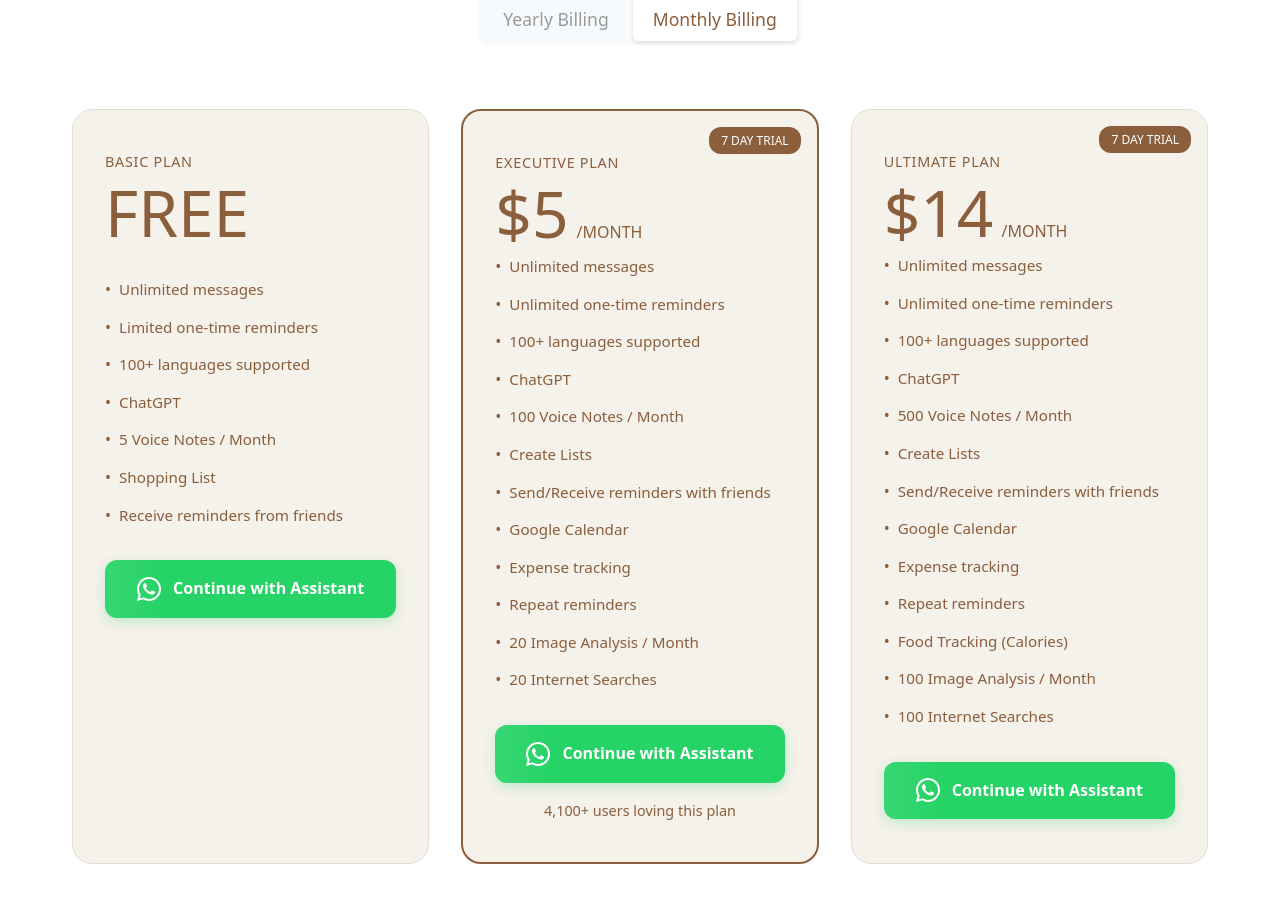
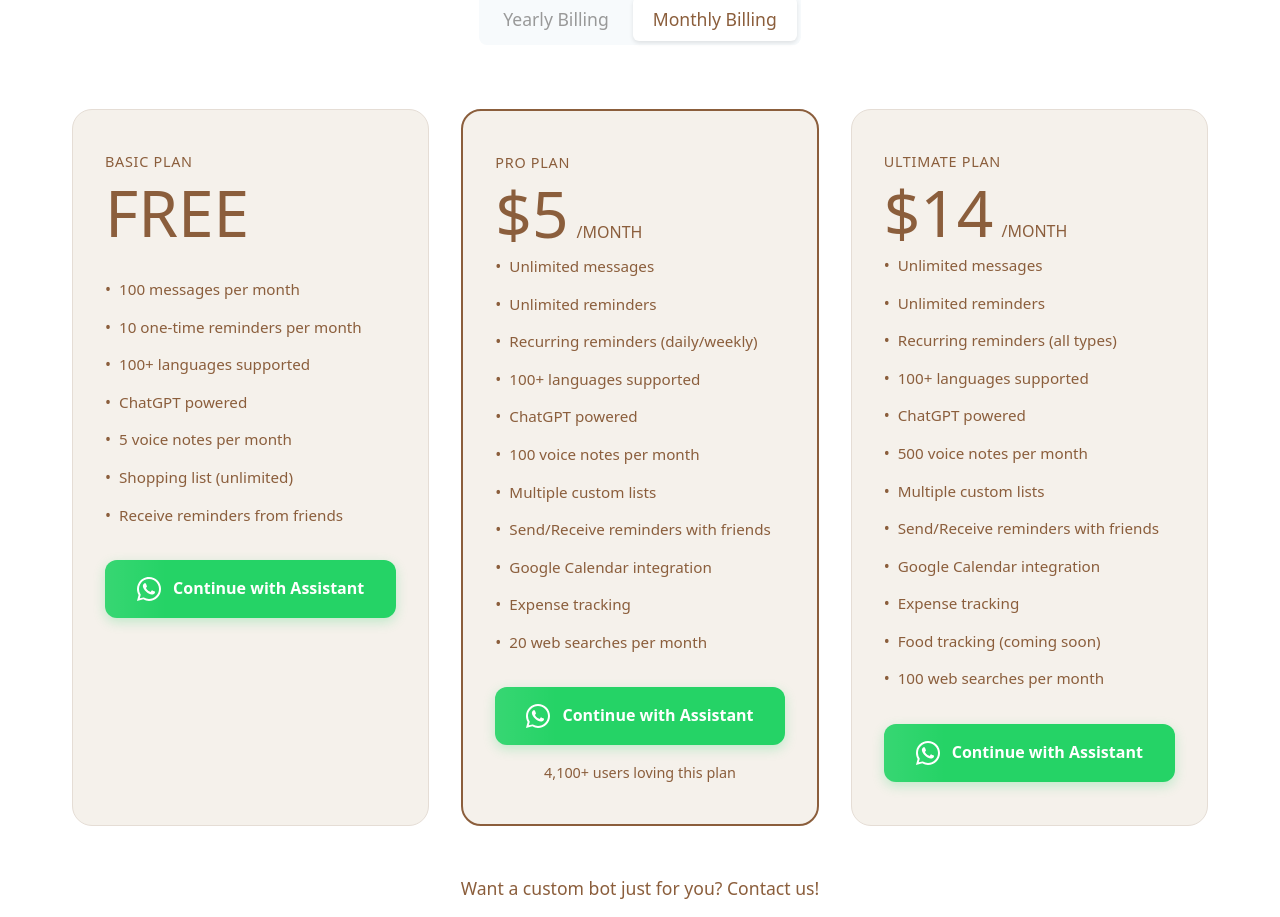
Before and after one commit to yairsabag/yaya-oauth-page, a Next.js app: page / in a window 1280 px wide. Shown: the part 2975-3892 px from the top of the page. Built offline with nearby package versions, Linux system fonts and the light colour scheme.

Commit message:
Update page.tsx

```diff
--- a/src/app/page.tsx
+++ b/src/app/page.tsx
@@ -710,11 +710,11 @@ export default function Home() {
   <div style={{ marginBottom: '2rem' }}>
     <div style={{ color: '#8B5E3C', marginBottom: '0.75rem', fontSize: '0.95rem', display: 'flex', alignItems: 'flex-start', gap: '8px' }}>
       <span style={{ color: '#8B5E3C', fontSize: '1rem' }}>•</span>
-                  Unlimited messages
+      100 messages per month
     </div>
     <div style={{ color: '#8B5E3C', marginBottom: '0.75rem', fontSize: '0.95rem', display: 'flex', alignItems: 'flex-start', gap: '8px' }}>
       <span style={{ color: '#8B5E3C', fontSize: '1rem' }}>•</span>
-                  Limited one-time reminders
+      10 one-time reminders per month
     </div>
     <div style={{ color: '#8B5E3C', marginBottom: '0.75rem', fontSize: '0.95rem', display: 'flex', alignItems: 'flex-start', gap: '8px' }}>
       <span style={{ color: '#8B5E3C', fontSize: '1rem' }}>•</span>
@@ -722,15 +722,15 @@ export default function Home() {
     </div>
     <div style={{ color: '#8B5E3C', marginBottom: '0.75rem', fontSize: '0.95rem', display: 'flex', alignItems: 'flex-start', gap: '8px' }}>
       <span style={{ color: '#8B5E3C', fontSize: '1rem' }}>•</span>
-                  ChatGPT
+      ChatGPT powered
     </div>
     <div style={{ color: '#8B5E3C', marginBottom: '0.75rem', fontSize: '0.95rem', display: 'flex', alignItems: 'flex-start', gap: '8px' }}>
       <span style={{ color: '#8B5E3C', fontSize: '1rem' }}>•</span>
-                  5 Voice Notes / Month
+      5 voice notes per month
     </div>
     <div style={{ color: '#8B5E3C', marginBottom: '0.75rem', fontSize: '0.95rem', display: 'flex', alignItems: 'flex-start', gap: '8px' }}>
       <span style={{ color: '#8B5E3C', fontSize: '1rem' }}>•</span>
-                  Shopping List
+      Shopping list (unlimited)
     </div>
     <div style={{ color: '#8B5E3C', marginBottom: '0.75rem', fontSize: '0.95rem', display: 'flex', alignItems: 'flex-start', gap: '8px' }}>
       <span style={{ color: '#8B5E3C', fontSize: '1rem' }}>•</span>
@@ -745,7 +745,7 @@ export default function Home() {
   />
 </div>
 
-            {/* Executive Plan */}
+{/* Pro Plan */}
 <div className="animate-on-scroll" style={{
   background: '#F5F1EB',
   borderRadius: '20px',
@@ -756,19 +756,6 @@ export default function Home() {
   transition: 'all 0.3s ease'
 }}>
   <div style={{
-                position: 'absolute',
-                top: '1rem',
-                right: '1rem',
-                background: '#8B5E3C',
-                color: 'white',
-                padding: '4px 12px',
-                borderRadius: '12px',
-                fontSize: '0.75rem',
-                fontWeight: '500'
-              }}>
-                7 DAY TRIAL
-              </div>
-              <div style={{
     fontSize: '0.9rem',
     color: '#8B5E3C',
     fontWeight: '500',
@@ -776,7 +763,7 @@ export default function Home() {
     textTransform: 'uppercase',
     letterSpacing: '0.05em'
   }}>
-                EXECUTIVE PLAN
+    PRO PLAN
   </div>
   <div style={{
     fontSize: '4rem',
@@ -798,7 +785,11 @@ export default function Home() {
     </div>
     <div style={{ color: '#8B5E3C', marginBottom: '0.75rem', fontSize: '0.95rem', display: 'flex', alignItems: 'flex-start', gap: '8px' }}>
       <span style={{ color: '#8B5E3C', fontSize: '1rem' }}>•</span>
-                  Unlimited one-time reminders
+      Unlimited reminders
+    </div>
+    <div style={{ color: '#8B5E3C', marginBottom: '0.75rem', fontSize: '0.95rem', display: 'flex', alignItems: 'flex-start', gap: '8px' }}>
+      <span style={{ color: '#8B5E3C', fontSize: '1rem' }}>•</span>
+      Recurring reminders (daily/weekly)
     </div>
     <div style={{ color: '#8B5E3C', marginBottom: '0.75rem', fontSize: '0.95rem', display: 'flex', alignItems: 'flex-start', gap: '8px' }}>
       <span style={{ color: '#8B5E3C', fontSize: '1rem' }}>•</span>
@@ -806,15 +797,15 @@ export default function Home() {
     </div>
     <div style={{ color: '#8B5E3C', marginBottom: '0.75rem', fontSize: '0.95rem', display: 'flex', alignItems: 'flex-start', gap: '8px' }}>
       <span style={{ color: '#8B5E3C', fontSize: '1rem' }}>•</span>
-                  ChatGPT
+      ChatGPT powered
     </div>
     <div style={{ color: '#8B5E3C', marginBottom: '0.75rem', fontSize: '0.95rem', display: 'flex', alignItems: 'flex-start', gap: '8px' }}>
       <span style={{ color: '#8B5E3C', fontSize: '1rem' }}>•</span>
-                  100 Voice Notes / Month
+      100 voice notes per month
     </div>
     <div style={{ color: '#8B5E3C', marginBottom: '0.75rem', fontSize: '0.95rem', display: 'flex', alignItems: 'flex-start', gap: '8px' }}>
       <span style={{ color: '#8B5E3C', fontSize: '1rem' }}>•</span>
-                  Create Lists
+      Multiple custom lists
     </div>
     <div style={{ color: '#8B5E3C', marginBottom: '0.75rem', fontSize: '0.95rem', display: 'flex', alignItems: 'flex-start', gap: '8px' }}>
       <span style={{ color: '#8B5E3C', fontSize: '1rem' }}>•</span>
@@ -822,7 +813,7 @@ export default function Home() {
     </div>
     <div style={{ color: '#8B5E3C', marginBottom: '0.75rem', fontSize: '0.95rem', display: 'flex', alignItems: 'flex-start', gap: '8px' }}>
       <span style={{ color: '#8B5E3C', fontSize: '1rem' }}>•</span>
-                  Google Calendar
+      Google Calendar integration
     </div>
     <div style={{ color: '#8B5E3C', marginBottom: '0.75rem', fontSize: '0.95rem', display: 'flex', alignItems: 'flex-start', gap: '8px' }}>
       <span style={{ color: '#8B5E3C', fontSize: '1rem' }}>•</span>
@@ -830,22 +821,14 @@ export default function Home() {
     </div>
     <div style={{ color: '#8B5E3C', marginBottom: '0.75rem', fontSize: '0.95rem', display: 'flex', alignItems: 'flex-start', gap: '8px' }}>
       <span style={{ color: '#8B5E3C', fontSize: '1rem' }}>•</span>
-                  Repeat reminders
-                </div>
-                <div style={{ color: '#8B5E3C', marginBottom: '0.75rem', fontSize: '0.95rem', display: 'flex', alignItems: 'flex-start', gap: '8px' }}>
-                  <span style={{ color: '#8B5E3C', fontSize: '1rem' }}>•</span>
-                  20 Image Analysis / Month
-                </div>
-                <div style={{ color: '#8B5E3C', marginBottom: '0.75rem', fontSize: '0.95rem', display: 'flex', alignItems: 'flex-start', gap: '8px' }}>
-                  <span style={{ color: '#8B5E3C', fontSize: '1rem' }}>•</span>
-                  20 Internet Searches
+      20 web searches per month
     </div>
   </div>
 
   <WhatsAppButton
-                planType="executive"
+    planType="pro"
     text="Continue with Assistant"
-                message="היי Yaya, אני מעוניין במסלול Executive עם ניסיון חינם למשך 7 ימים"
+    message="היי Yaya, אני מעוניין במסלול Pro"
   />
 
   <div style={{
@@ -869,19 +852,6 @@ export default function Home() {
   border: '1px solid #E5DDD5',
   transition: 'all 0.3s ease'
 }}>
-              <div style={{
-                position: 'absolute',
-                top: '1rem',
-                right: '1rem',
-                background: '#8B5E3C',
-                color: 'white',
-                padding: '4px 12px',
-                borderRadius: '12px',
-                fontSize: '0.75rem',
-                fontWeight: '500'
-              }}>
-                7 DAY TRIAL
-              </div>
   <div style={{
     fontSize: '0.9rem',
     color: '#8B5E3C',
@@ -912,7 +882,11 @@ export default function Home() {
     </div>
     <div style={{ color: '#8B5E3C', marginBottom: '0.75rem', fontSize: '0.95rem', display: 'flex', alignItems: 'flex-start', gap: '8px' }}>
       <span style={{ color: '#8B5E3C', fontSize: '1rem' }}>•</span>
-                  Unlimited one-time reminders
+      Unlimited reminders
+    </div>
+    <div style={{ color: '#8B5E3C', marginBottom: '0.75rem', fontSize: '0.95rem', display: 'flex', alignItems: 'flex-start', gap: '8px' }}>
+      <span style={{ color: '#8B5E3C', fontSize: '1rem' }}>•</span>
+      Recurring reminders (all types)
     </div>
     <div style={{ color: '#8B5E3C', marginBottom: '0.75rem', fontSize: '0.95rem', display: 'flex', alignItems: 'flex-start', gap: '8px' }}>
       <span style={{ color: '#8B5E3C', fontSize: '1rem' }}>•</span>
@@ -920,15 +894,15 @@ export default function Home() {
     </div>
     <div style={{ color: '#8B5E3C', marginBottom: '0.75rem', fontSize: '0.95rem', display: 'flex', alignItems: 'flex-start', gap: '8px' }}>
       <span style={{ color: '#8B5E3C', fontSize: '1rem' }}>•</span>
-                  ChatGPT
+      ChatGPT powered
     </div>
     <div style={{ color: '#8B5E3C', marginBottom: '0.75rem', fontSize: '0.95rem', display: 'flex', alignItems: 'flex-start', gap: '8px' }}>
       <span style={{ color: '#8B5E3C', fontSize: '1rem' }}>•</span>
-                  500 Voice Notes / Month
+      500 voice notes per month
     </div>
     <div style={{ color: '#8B5E3C', marginBottom: '0.75rem', fontSize: '0.95rem', display: 'flex', alignItems: 'flex-start', gap: '8px' }}>
       <span style={{ color: '#8B5E3C', fontSize: '1rem' }}>•</span>
-                  Create Lists
+      Multiple custom lists
     </div>
     <div style={{ color: '#8B5E3C', marginBottom: '0.75rem', fontSize: '0.95rem', display: 'flex', alignItems: 'flex-start', gap: '8px' }}>
       <span style={{ color: '#8B5E3C', fontSize: '1rem' }}>•</span>
@@ -936,7 +910,7 @@ export default function Home() {
     </div>
     <div style={{ color: '#8B5E3C', marginBottom: '0.75rem', fontSize: '0.95rem', display: 'flex', alignItems: 'flex-start', gap: '8px' }}>
       <span style={{ color: '#8B5E3C', fontSize: '1rem' }}>•</span>
-                  Google Calendar
+      Google Calendar integration
     </div>
     <div style={{ color: '#8B5E3C', marginBottom: '0.75rem', fontSize: '0.95rem', display: 'flex', alignItems: 'flex-start', gap: '8px' }}>
       <span style={{ color: '#8B5E3C', fontSize: '1rem' }}>•</span>
@@ -944,27 +918,18 @@ export default function Home() {
     </div>
     <div style={{ color: '#8B5E3C', marginBottom: '0.75rem', fontSize: '0.95rem', display: 'flex', alignItems: 'flex-start', gap: '8px' }}>
       <span style={{ color: '#8B5E3C', fontSize: '1rem' }}>•</span>
-                  Repeat reminders
+      Food tracking (coming soon)
     </div>
     <div style={{ color: '#8B5E3C', marginBottom: '0.75rem', fontSize: '0.95rem', display: 'flex', alignItems: 'flex-start', gap: '8px' }}>
       <span style={{ color: '#8B5E3C', fontSize: '1rem' }}>•</span>
-                  Food Tracking (Calories)
-                </div>
-                <div style={{ color: '#8B5E3C', marginBottom: '0.75rem', fontSize: '0.95rem', display: 'flex', alignItems: 'flex-start', gap: '8px' }}>
-                  <span style={{ color: '#8B5E3C', fontSize: '1rem' }}>•</span>
-                  100 Image Analysis / Month
-                </div>
-                <div style={{ color: '#8B5E3C', marginBottom: '0.75rem', fontSize: '0.95rem', display: 'flex', alignItems: 'flex-start', gap: '8px' }}>
-                  <span style={{ color: '#8B5E3C', fontSize: '1rem' }}>•</span>
-                  100 Internet Searches
+      100 web searches per month
     </div>
   </div>
-
 
   <WhatsAppButton
     planType="ultimate"
     text="Continue with Assistant"
-                message="היי Yaya, אני מעוניין במסלול Ultimate עם ניסיון חינם למשך 7 ימים"
+    message="היי Yaya, אני מעוניין במסלול Ultimate"
   />
 </div>
           </div>
```
Lines whose indentation alone changed are shown as unchanged.
